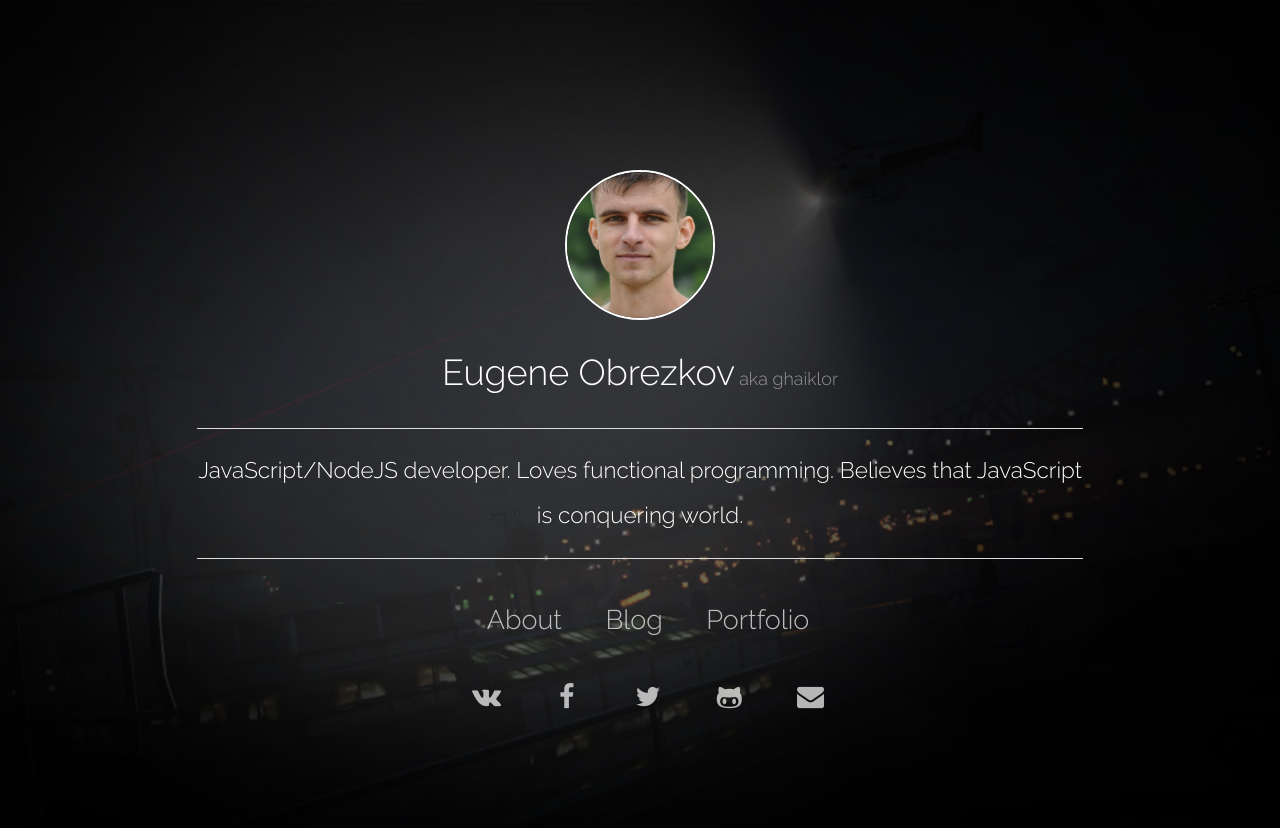
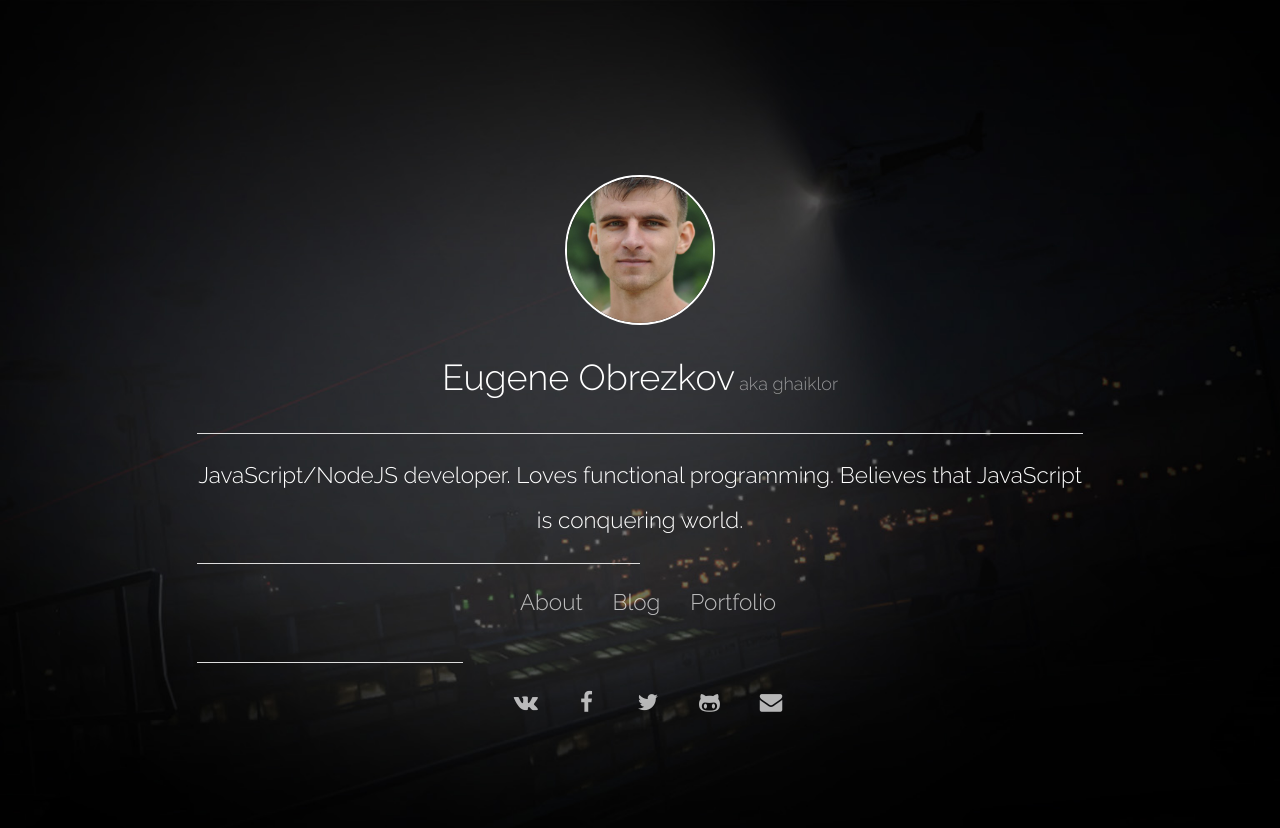
Before and after one commit to ghaiklor/ghaiklor.com, a Jekyll site: the page built from index.html, in a window 1280 px wide. Shown: the top 828 px of the page. Built offline with Jekyll 4.4.1, drawn with Linux system fonts in a browser that asks for light colours; the list of posts is cut into pages by our own code.

Commit message:
Decrease padding for buttons

```diff
--- a/assets/css/styles.css
+++ b/assets/css/styles.css
@@ -18,6 +18,18 @@ h1, h2, h3, h4, h5, h6, a, p, span, img {
   font-family: 'Raleway', sans-serif;
   font-weight: 300;
   color: white;
+}
+
+hr.width-30 {
+  width: 30%;
+}
+
+hr.width-50 {
+  width: 50%;
+}
+
+hr.width-100 {
+  width: 100%;
 }
 
 /* HELPERS */
@@ -88,17 +100,10 @@ h1, h2, h3, h4, h5, h6, a, p, span, img {
   line-height: 5vh;
 }
 
-.landing-page .links-group {
-  margin-top: 2rem;
-}
-
-.landing-page .links-group .links-item {
+.landing-page .links-group .links-item, .landing-page .contacts-group .contacts-item {
   font-family: 'Raleway', sans-serif;
-}
-
-.landing-page .links-group .links-item, .landing-page .contacts-group .contacts-item {
-  padding: 0.5em;
-  font-size: 3vh;
+  padding: 0.3em;
+  font-size: 2.5vh;
   margin-left: 1rem;
   border: 0;
   background-color: transparent;
--- a/index.html
+++ b/index.html
@@ -13,9 +13,9 @@ layout: default
       <span class="my-nickname">aka ghaiklor</span>
     </p>
 
-    <hr/>
+    <hr class="width-100"/>
     <p class="my-description">{{ site.description }}</p>
-    <hr/>
+    <hr class="width-50"/>
 
     <ul class="button-group links-group">
       <li><a href="http://about.ghaiklor.com/" class="button round links-item">About</a></li>
@@ -23,9 +23,9 @@ layout: default
       <li><a href="http://portfolio.ghaiklor.com/" class="button round links-item">Portfolio</a></li>
     </ul>
 
+    <hr class="width-30"/>
+
     <ul class="button-group contacts-group">
-      <!--<li class="vertical-divider hidden-for-small"></li>-->
-      <!--<br class="show-for-small-only"/>-->
       <li>
         <a href="https://vk.com/ghaiklor" target="_blank" class="button round contacts-item">
           <i class="icon-vkontakte"></i>
```
